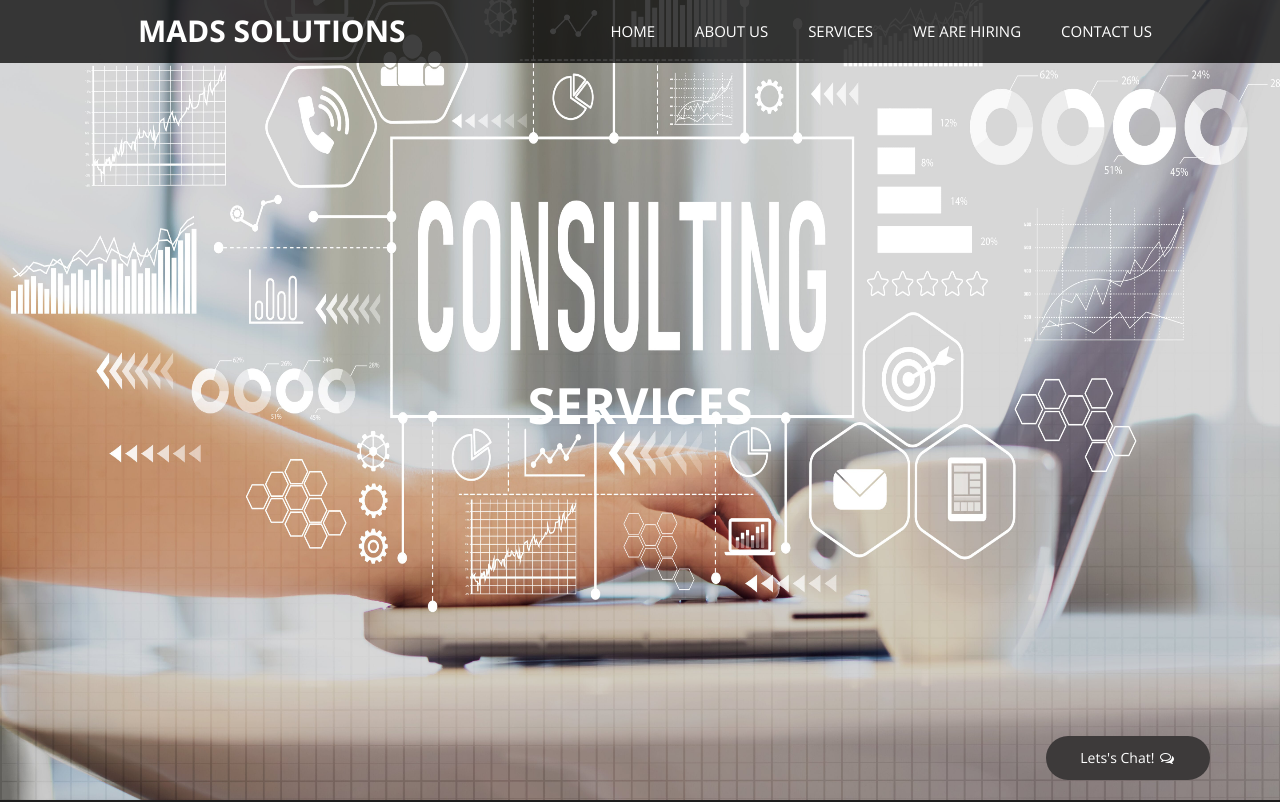
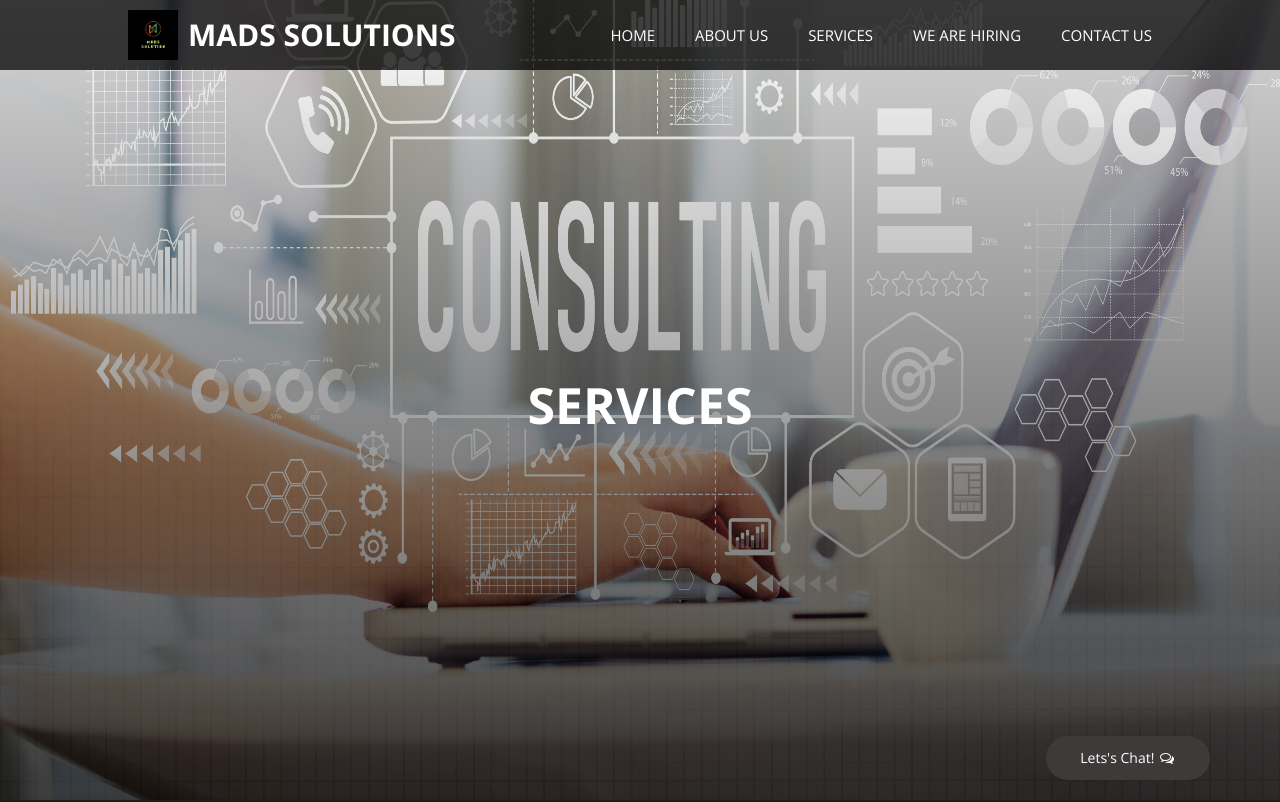
Before and after one commit to adil1996/MadsSolution, a plain HTML site: page templates/services.html in a window 1280 px wide. Shown: the top 802 px of the page. Drawn offline with nearby package versions, Linux system fonts and the light colour scheme; a script that the page names is missing.

Commit message:
updated code

```diff
--- a/css/styles.css
+++ b/css/styles.css
@@ -53,7 +53,7 @@ a{
 }
 
 .services-page {
-    background-image: url('../assets/image/services.jpg');
+    background-image: linear-gradient(rgba(0, 0, 0, -0.7), rgba(0, 0, 0, 0.7)),url('../assets/image/services.jpg');
     height: 100vh;
     width: 100%;
     background-size: 100% 100vh;
--- a/templates/services.html
+++ b/templates/services.html
@@ -17,6 +17,7 @@
     <link rel="stylesheet" href="https://maxcdn.bootstrapcdn.com/bootstrap/3.4.1/css/bootstrap.min.css">
     <script src="https://ajax.googleapis.com/ajax/libs/jquery/3.6.4/jquery.min.js"></script>
     <script src="https://maxcdn.bootstrapcdn.com/bootstrap/3.4.1/js/bootstrap.min.js"></script>
+    <link rel="shortcut icon" href="../assets/image/logo.png" type="image/x-icon">
     <link rel="stylesheet" href="../css/styles.css">
     <link rel="stylesheet" href="../css/animation.css">
     <link rel="stylesheet" href="../css/header.css">
@@ -33,6 +34,7 @@
         <div class="parent-container">
             <div class="chiled-container">
                 <a class="chiled-head-container" href="../index.html">
+                    <img class="logo" src="../assets/image/logo.png" alt="logo">
                     <span class="nav-title">MADS SOLUTIONS</span>
                 </a>
 
```
Also changed, not shown: index.html (+2 -0 lines), templates/about-us.html (+2 -0 lines), templates/contactus.html (+2 -0 lines), templates/weArehiring.html (+2 -0 lines), assets/image/logo.png (added).
